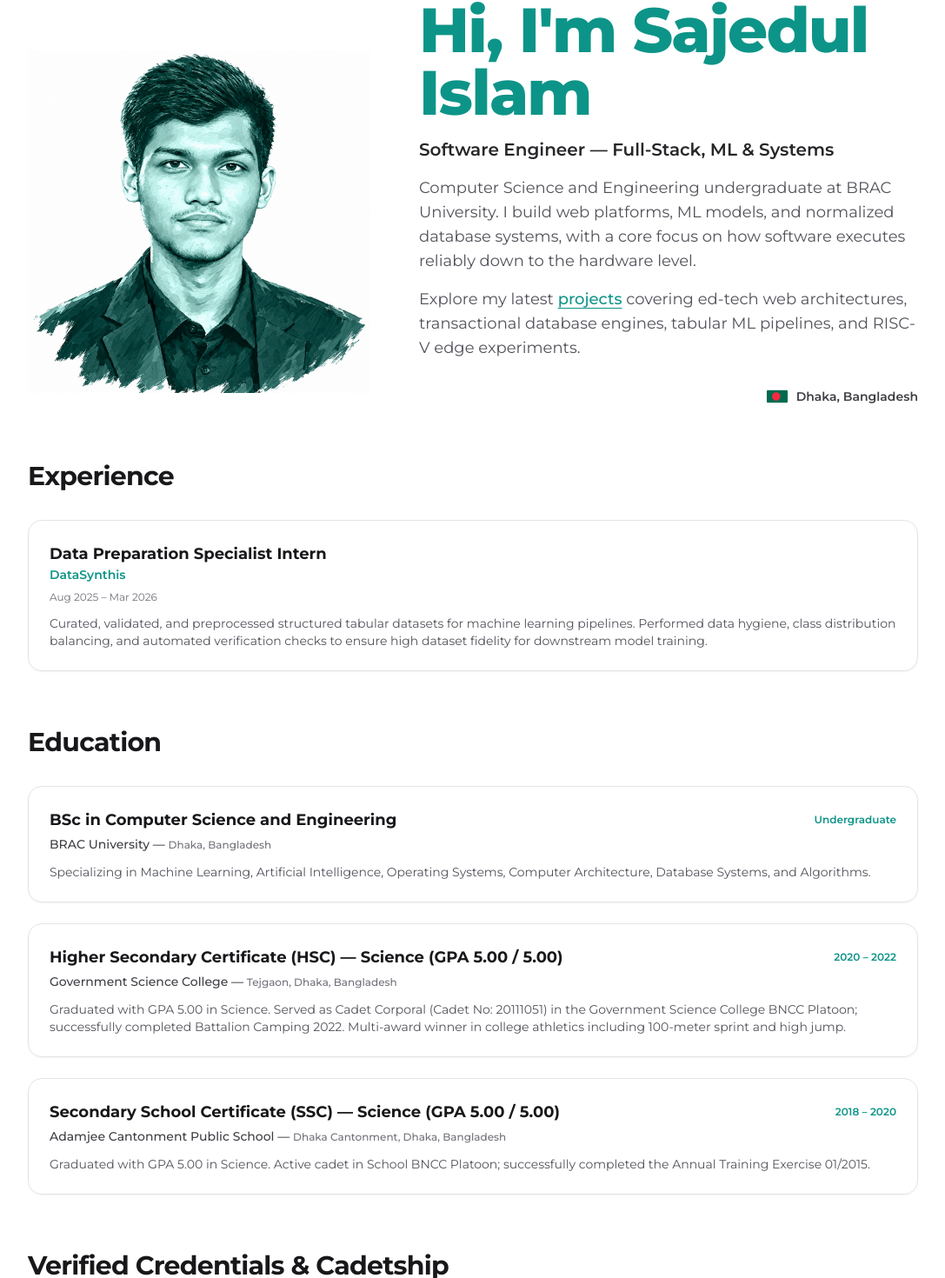
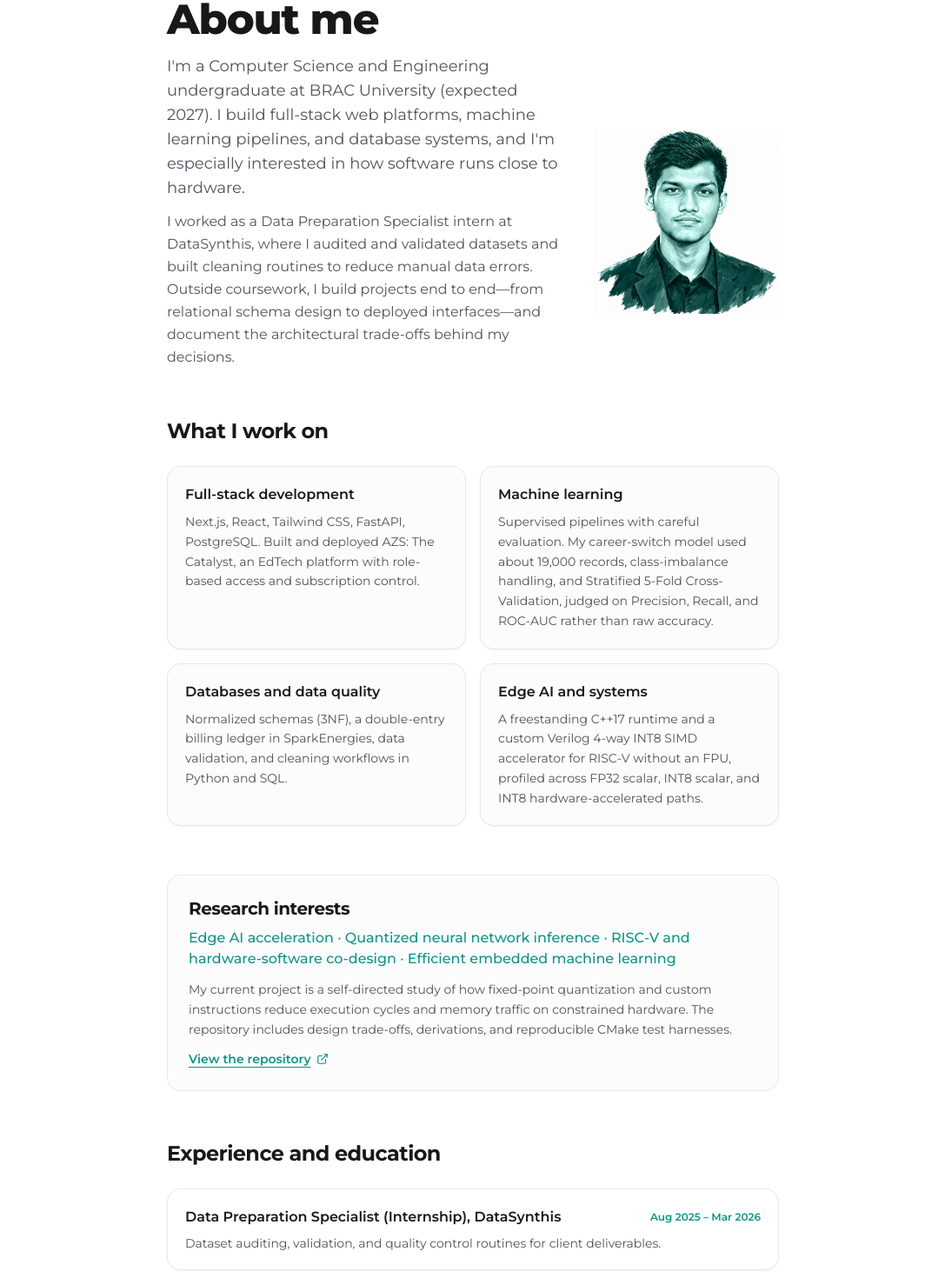
Before and after one commit to sajedulislam5840/portfolio, a Next.js app: page /about in a window 1280 px wide. Shown: the part 115-1585 px from the top of the page at 87% size, without its empty margins (96-1183 px from the left). Built offline with nearby package versions, Linux system fonts and the light colour scheme.

Commit message:
refactor: update about page for dual recruiter and academic targeting

```diff
--- a/src/pages/about.tsx
+++ b/src/pages/about.tsx
@@ -2,21 +2,52 @@ import { NextSeo } from "next-seo";
 import Image from "next/image";
 import Link from "next/link";
 import { siteMetadata } from "@/data/siteMetaData.mjs";
-import CertificatesShowcase from "@/components/documents/certificates-showcase";
-import { EDUCATION } from "@/data/education";
-import { EXPERIENCE } from "@/data/experience";
+import { FiExternalLink, FiGithub, FiLinkedin, FiMail, FiFileText } from "react-icons/fi";
+
+const areas = [
+  {
+    title: "Full-stack development",
+    body: "Next.js, React, Tailwind CSS, FastAPI, PostgreSQL. Built and deployed AZS: The Catalyst, an EdTech platform with role-based access and subscription control.",
+  },
+  {
+    title: "Machine learning",
+    body: "Supervised pipelines with careful evaluation. My career-switch model used about 19,000 records, class-imbalance handling, and Stratified 5-Fold Cross-Validation, judged on Precision, Recall, and ROC-AUC rather than raw accuracy.",
+  },
+  {
+    title: "Databases and data quality",
+    body: "Normalized schemas (3NF), a double-entry billing ledger in SparkEnergies, data validation, and cleaning workflows in Python and SQL.",
+  },
+  {
+    title: "Edge AI and systems",
+    body: "A freestanding C++17 runtime and a custom Verilog 4-way INT8 SIMD accelerator for RISC-V without an FPU, profiled across FP32 scalar, INT8 scalar, and INT8 hardware-accelerated paths.",
+  },
+];
 
 export default function About() {
   return (
     <>
       <NextSeo
         title={`About | ${siteMetadata.author}`}
-        description={siteMetadata.description}
+        description="CSE undergraduate at BRAC University building full-stack platforms, ML pipelines, and RISC-V edge AI systems."
         canonical={`${siteMetadata.siteUrl}/about`}
       />
-      <div className="mx-auto max-w-7xl px-6 py-12 sm:px-14 md:px-20 lg:px-32">
-        <section className="relative grid grid-cols-1 items-center gap-10 md:grid-cols-12 md:gap-14">
-          <div className="relative mx-auto flex h-[360px] w-full max-w-[320px] items-end justify-center md:col-span-5 md:h-[440px] md:max-w-none">
+
+      <main className="mx-auto max-w-4xl px-6 py-12 sm:px-14 md:px-20 lg:px-24">
+        {/* Header & Hero Bio */}
+        <section className="grid grid-cols-1 items-center gap-8 md:grid-cols-12">
+          <div className="md:col-span-8">
+            <h1 className="text-3xl font-extrabold tracking-tight text-zinc-900 dark:text-zinc-100 sm:text-5xl">
+              About me
+            </h1>
+            <p className="mt-4 text-base leading-relaxed text-zinc-600 dark:text-zinc-300 sm:text-lg">
+              I&apos;m a Computer Science and Engineering undergraduate at BRAC University (expected 2027). I build full-stack web platforms, machine learning pipelines, and database systems, and I&apos;m especially interested in how software runs close to hardware.
+            </p>
+            <p className="mt-3 text-base leading-relaxed text-zinc-600 dark:text-zinc-300">
+              I worked as a Data Preparation Specialist intern at DataSynthis, where I audited and validated datasets and built cleaning routines to reduce manual data errors. Outside coursework, I build projects end to end—from relational schema design to deployed interfaces—and document the architectural trade-offs behind my decisions.
+            </p>
+          </div>
+
+          <div className="relative mx-auto flex h-[260px] w-[220px] items-end justify-center md:col-span-4 md:h-[300px] md:w-full">
             <Image
               src="/images/heroProfile.png"
               alt="Mir Mohammad Sajedul Islam"
@@ -25,108 +56,149 @@ export default function About() {
               priority
             />
           </div>
-
-          <div className="flex flex-col justify-center md:col-span-7">
-            <h1 className="text-4xl font-extrabold tracking-tight text-teal-600 dark:text-teal-400 sm:text-6xl lg:text-7xl">
-              Hi, I&apos;m Sajedul Islam
-            </h1>
-
-            <p className="mt-4 text-lg font-semibold text-zinc-800 dark:text-zinc-200 sm:text-xl">
-              Software Engineer — Full-Stack, ML &amp; Systems
-            </p>
-
-            <p className="mt-4 text-base leading-relaxed text-zinc-600 dark:text-zinc-300 sm:text-lg">
-              Computer Science and Engineering undergraduate at BRAC University. I build web platforms, ML models, and normalized database systems, with a core focus on how software executes reliably down to the hardware level.
-            </p>
-
-            <p className="mt-4 text-base leading-relaxed text-zinc-600 dark:text-zinc-300 sm:text-lg">
-              Explore my latest{" "}
-              <Link
-                href="/projects"
-                className="font-medium text-teal-600 underline underline-offset-4 hover:text-teal-700 dark:text-teal-400"
-              >
-                projects
-              </Link>{" "}
-              covering ed-tech web architectures, transactional database engines, tabular ML pipelines, and RISC-V edge experiments.
-            </p>
-
-            <div className="mt-8 flex items-center justify-end gap-2.5 text-sm font-semibold text-zinc-700 dark:text-zinc-300">
-              <svg
-                className="h-4 w-6 rounded-[2px] shadow-sm"
-                viewBox="0 0 20 12"
-                fill="none"
-                xmlns="http://www.w3.org/2000/svg"
-              >
-                <rect width="20" height="12" fill="#006a4e" />
-                <circle cx="9" cy="6" r="4" fill="#f42a41" />
-              </svg>
-              <span>Dhaka, Bangladesh</span>
-            </div>
-          </div>
         </section>
 
-        {EXPERIENCE && EXPERIENCE.length > 0 && (
-          <section className="my-16">
-            <h2 className="text-2xl font-bold tracking-tight text-zinc-900 dark:text-zinc-100 sm:text-3xl">
-              Experience
-            </h2>
-            <div className="mt-8 flex flex-col gap-6">
-              {EXPERIENCE.map((exp: any, index: number) => (
-                <div
-                  key={index}
-                  className="rounded-2xl border border-zinc-200 bg-white/70 p-6 shadow-sm dark:border-zinc-800 dark:bg-zinc-900/70"
-                >
-                  <h3 className="text-lg font-bold text-zinc-900 dark:text-zinc-100">
-                    {exp.title}
-                  </h3>
-                  <p className="text-sm font-semibold text-teal-600 dark:text-teal-400">
-                    {exp.company}
-                  </p>
-                  <p className="mt-2 text-xs text-zinc-500">{exp.date}</p>
-                  {exp.description && (
-                    <p className="mt-3 text-sm text-zinc-600 dark:text-zinc-400">
-                      {exp.description}
-                    </p>
-                  )}
-                </div>
-              ))}
-            </div>
-          </section>
-        )}
-
-        <section className="my-16">
-          <h2 className="text-2xl font-bold tracking-tight text-zinc-900 dark:text-zinc-100 sm:text-3xl">
-            Education
+        {/* What I Work On */}
+        <section className="mt-14">
+          <h2 className="text-2xl font-bold tracking-tight text-zinc-900 dark:text-zinc-100">
+            What I work on
           </h2>
-          <div className="mt-8 flex flex-col gap-6">
-            {EDUCATION.map((edu, index) => (
+          <div className="mt-6 grid gap-4 sm:grid-cols-2">
+            {areas.map((a) => (
               <div
-                key={index}
-                className="rounded-2xl border border-zinc-200 bg-white/70 p-6 shadow-sm dark:border-zinc-800 dark:bg-zinc-900/70"
+                key={a.title}
+                className="rounded-2xl border border-zinc-200/80 bg-zinc-50/50 p-5 shadow-sm dark:border-zinc-800/80 dark:bg-zinc-900/40"
               >
-                <div className="flex flex-col justify-between sm:flex-row sm:items-center">
-                  <h3 className="text-lg font-bold text-zinc-900 dark:text-zinc-100">
-                    {edu.title}
-                  </h3>
-                  <span className="text-xs font-semibold text-teal-600 dark:text-teal-400">
-                    {edu.date}
-                  </span>
-                </div>
-                <p className="mt-1 text-sm font-medium text-zinc-700 dark:text-zinc-300">
-                  {edu.organisation.name} — <span className="text-xs text-zinc-500">{edu.location}</span>
+                <h3 className="font-semibold text-zinc-900 dark:text-zinc-100">{a.title}</h3>
+                <p className="mt-2 text-sm leading-relaxed text-zinc-600 dark:text-zinc-400">
+                  {a.body}
                 </p>
-                {edu.description && (
-                  <p className="mt-3 text-sm text-zinc-600 dark:text-zinc-400">
-                    {edu.description}
-                  </p>
-                )}
               </div>
             ))}
           </div>
         </section>
 
-        <CertificatesShowcase />
-      </div>
+        {/* Research Interests */}
+        <section className="mt-14 rounded-2xl border border-zinc-200/80 bg-zinc-50/60 p-6 dark:border-zinc-800/80 dark:bg-zinc-900/40">
+          <h2 className="text-xl font-bold tracking-tight text-zinc-900 dark:text-zinc-100">
+            Research interests
+          </h2>
+          <p className="mt-2 font-medium text-teal-600 dark:text-teal-400">
+            Edge AI acceleration · Quantized neural network inference · RISC-V and hardware-software co-design · Efficient embedded machine learning
+          </p>
+          <p className="mt-3 text-sm leading-relaxed text-zinc-600 dark:text-zinc-300">
+            My current project is a self-directed study of how fixed-point quantization and custom instructions reduce execution cycles and memory traffic on constrained hardware. The repository includes design trade-offs, derivations, and reproducible CMake test harnesses.
+          </p>
+          <Link
+            href="https://github.com/sajedulislam5840/riscv-edge-ai"
+            target="_blank"
+            rel="noopener noreferrer"
+            className="mt-3 inline-flex items-center gap-1.5 text-sm font-semibold text-teal-600 underline underline-offset-4 hover:text-teal-700 dark:text-teal-400"
+          >
+            <span>View the repository</span>
+            <FiExternalLink className="h-3.5 w-3.5" />
+          </Link>
+        </section>
+
+        {/* Experience and Education */}
+        <section className="mt-14">
+          <h2 className="text-2xl font-bold tracking-tight text-zinc-900 dark:text-zinc-100">
+            Experience and education
+          </h2>
+          <div className="mt-6 space-y-4">
+            <div className="rounded-2xl border border-zinc-200/80 bg-white/70 p-5 shadow-sm dark:border-zinc-800/80 dark:bg-zinc-900/60">
+              <div className="flex flex-col justify-between sm:flex-row sm:items-center">
+                <strong className="text-base font-semibold text-zinc-900 dark:text-zinc-100">
+                  Data Preparation Specialist (Internship), DataSynthis
+                </strong>
+                <span className="text-xs font-semibold text-teal-600 dark:text-teal-400">
+                  Aug 2025 – Mar 2026
+                </span>
+              </div>
+              <p className="mt-2 text-sm text-zinc-600 dark:text-zinc-400">
+                Dataset auditing, validation, and quality control routines for client deliverables.
+              </p>
+            </div>
+
+            <div className="rounded-2xl border border-zinc-200/80 bg-white/70 p-5 shadow-sm dark:border-zinc-800/80 dark:bg-zinc-900/60">
+              <div className="flex flex-col justify-between sm:flex-row sm:items-center">
+                <strong className="text-base font-semibold text-zinc-900 dark:text-zinc-100">
+                  B.Sc. in Computer Science and Engineering, BRAC University
+                </strong>
+                <span className="text-xs font-semibold text-teal-600 dark:text-teal-400">
+                  Sep 2023 – Expected 2027
+                </span>
+              </div>
+            </div>
+          </div>
+        </section>
+
+        {/* Certifications */}
+        <section className="mt-14">
+          <h2 className="text-2xl font-bold tracking-tight text-zinc-900 dark:text-zinc-100">
+            Certifications
+          </h2>
+          <p className="mt-3 text-sm text-zinc-600 dark:text-zinc-400">
+            Cisco: Introduction to Data Science (2025) · Cisco: Python Essentials 1 (2025) · Programming Hero: Complete Web Development (2026)
+          </p>
+        </section>
+
+        {/* How I Work */}
+        <section className="mt-14">
+          <h2 className="text-2xl font-bold tracking-tight text-zinc-900 dark:text-zinc-100">
+            How I work
+          </h2>
+          <p className="mt-3 text-sm leading-relaxed text-zinc-600 dark:text-zinc-300">
+            I read before I write, make small, reviewable changes, and test what I ship. I value clear documentation and honest reporting of what works and what doesn&apos;t.
+          </p>
+        </section>
+
+        {/* Availability and Contact */}
+        <section className="mt-14 border-t border-zinc-200/80 pt-10 dark:border-zinc-800/80">
+          <h2 className="text-2xl font-bold tracking-tight text-zinc-900 dark:text-zinc-100">
+            Availability and contact
+          </h2>
+          <p className="mt-3 text-sm leading-relaxed text-zinc-600 dark:text-zinc-300">
+            I&apos;m open to internships, junior roles, and freelance projects, and I&apos;m preparing for MSc and research opportunities in Europe, including Italy. I welcome conversations with researchers and engineers in embedded systems, computer architecture, and machine learning.
+          </p>
+          <div className="mt-6 flex flex-wrap items-center gap-4 text-sm font-semibold">
+            <a
+              href={`mailto:${siteMetadata.email}`}
+              className="inline-flex items-center gap-1.5 text-teal-600 underline underline-offset-4 hover:text-teal-700 dark:text-teal-400"
+            >
+              <FiMail className="h-4 w-4" />
+              <span>{siteMetadata.email}</span>
+            </a>
+            <Link
+              href={siteMetadata.github}
+              target="_blank"
+              rel="noopener noreferrer"
+              className="inline-flex items-center gap-1.5 text-zinc-700 underline underline-offset-4 hover:text-zinc-900 dark:text-zinc-300 dark:hover:text-zinc-100"
+            >
+              <FiGithub className="h-4 w-4" />
+              <span>GitHub</span>
+            </Link>
+            <Link
+              href={siteMetadata.linkedin}
+              target="_blank"
+              rel="noopener noreferrer"
+              className="inline-flex items-center gap-1.5 text-zinc-700 underline underline-offset-4 hover:text-zinc-900 dark:text-zinc-300 dark:hover:text-zinc-100"
+            >
+              <FiLinkedin className="h-4 w-4" />
+              <span>LinkedIn</span>
+            </Link>
+            <a
+              href="/resume.pdf"
+              target="_blank"
+              rel="noopener noreferrer"
+              className="inline-flex items-center gap-1.5 text-zinc-700 underline underline-offset-4 hover:text-zinc-900 dark:text-zinc-300 dark:hover:text-zinc-100"
+            >
+              <FiFileText className="h-4 w-4" />
+              <span>Download CV</span>
+            </a>
+          </div>
+        </section>
+      </main>
     </>
   );
 }
```
